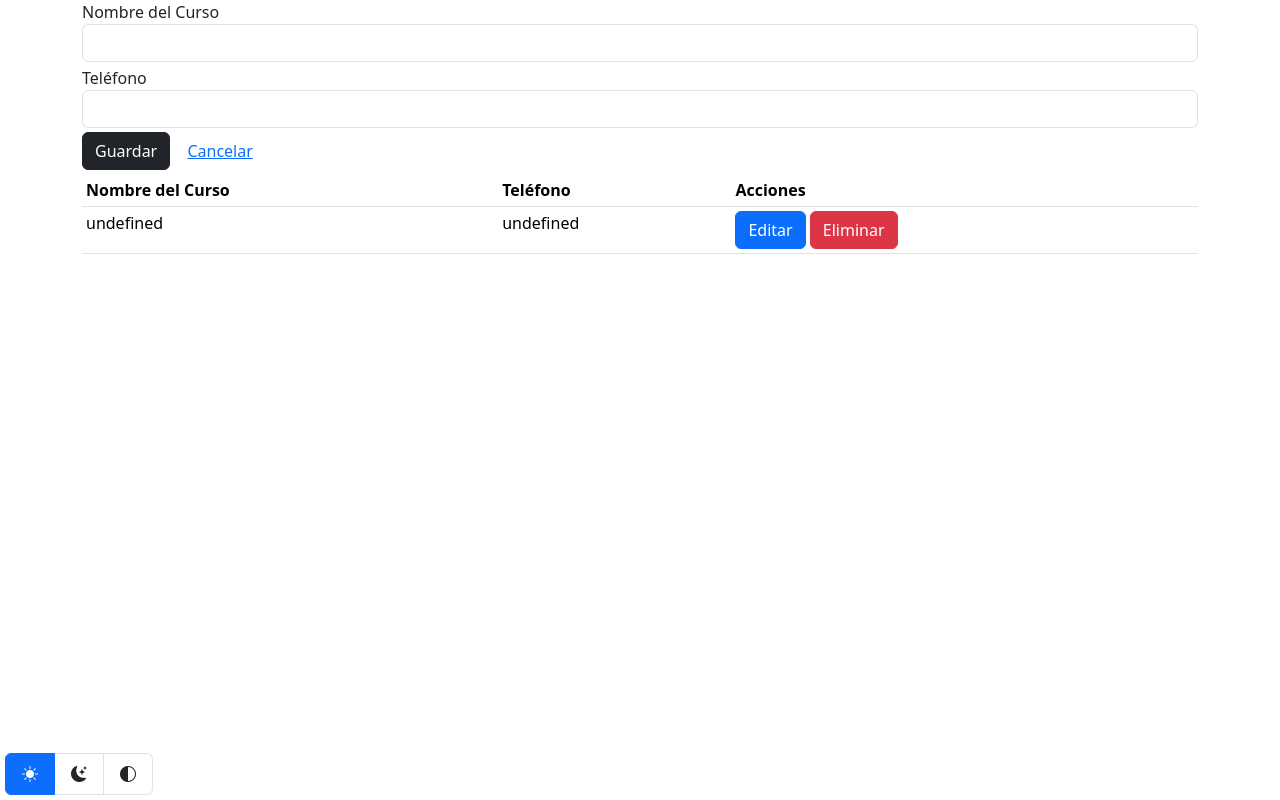
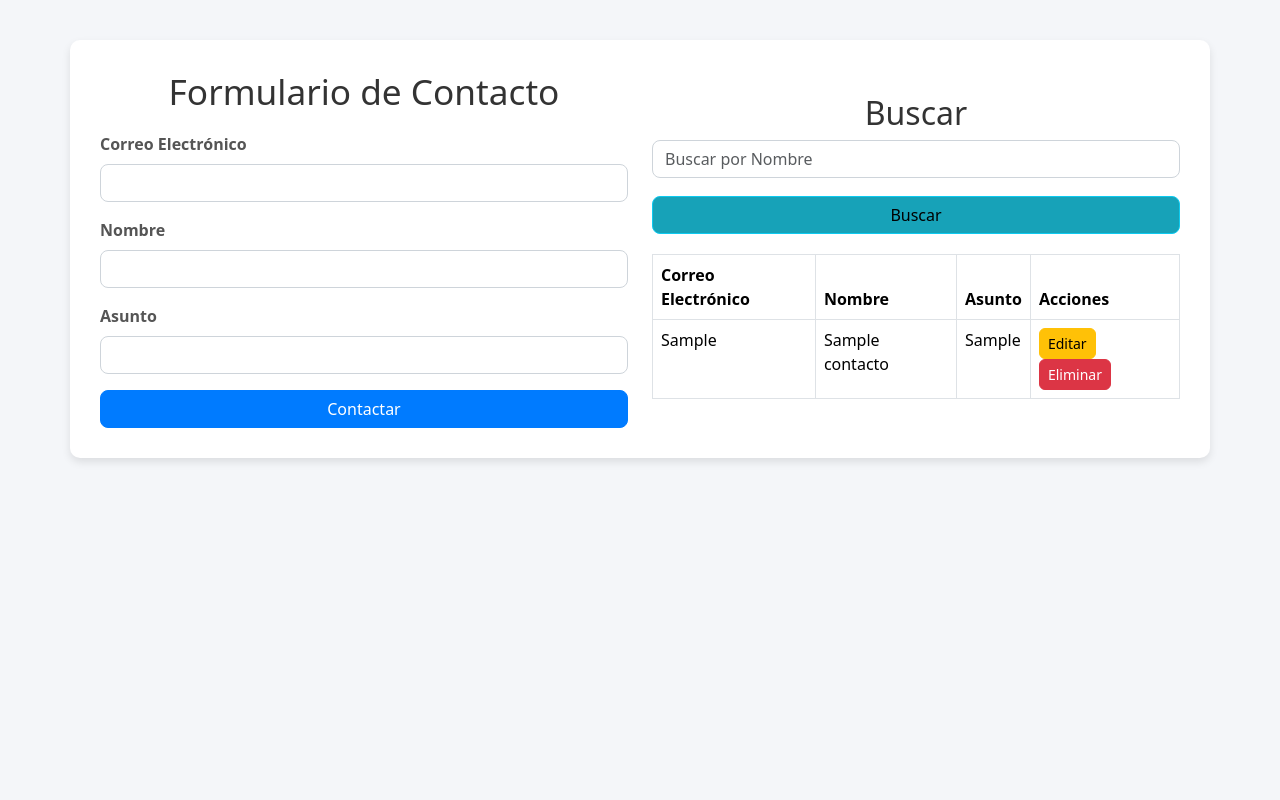
Before and after one commit to Saul941/Flask7B, a Flask app: page / in a window 1280 px wide. Run offline with Flask 3, Linux system fonts and the light colour scheme; tables that the repository leaves empty or names only in its code hold one stand-in row (values such as "Sample post"); some libraries are stand-ins or nearby versions.

Commit message:
Update app.html

```diff
--- a/templates/app.html
+++ b/templates/app.html
@@ -1,155 +1,244 @@
 <!DOCTYPE html>
 <html lang="es">
+
 <head>
     <meta charset="UTF-8">
     <meta name="viewport" content="width=device-width, initial-scale=1.0">
-    <link href="https://cdn.jsdelivr.net/npm/bootstrap@5.3.3/dist/css/bootstrap.min.css" rel="stylesheet" integrity="sha384-QWTKZyjpPEjISv5WaRU9OFeRpok6YctnYmDr5pNlyT2bRjXh0JMhjY6hW+ALEwIH" crossorigin="anonymous">
-    <script src="https://code.jquery.com/jquery-3.7.1.min.js" integrity="sha256-/JqT3SQfawRcv/BIHPThkBvs0OEvtFFmqPF/lYI/Cxo=" crossorigin="anonymous"></script>
-    <script src="https://js.pusher.com/8.2.0/pusher.min.js"></script>
-    <title>Inscripción a Curso</title>
+    <title>Contacto</title>
+    <script src="https://js.pusher.com/7.2/pusher.min.js"></script>
+    <link href="https://cdn.jsdelivr.net/npm/bootstrap@5.3.3/dist/css/bootstrap.min.css" rel="stylesheet">
+    <script src="https://code.jquery.com/jquery-3.7.1.min.js"></script>
+    <script src="https://cdnjs.cloudflare.com/ajax/libs/jquery-validate/1.19.5/jquery.validate.min.js"></script>
+    <style>
+        body {
+            background-color: #f4f6f9;
+        }
+
+        .container {
+            background-color: white;
+            border-radius: 10px;
+            padding: 30px;
+            box-shadow: 0 4px 8px rgba(0, 0, 0, 0.1);
+            margin-top: 40px;
+        }
+
+        h1 {
+            font-size: 2.2rem;
+            color: #333;
+            text-align: center;
+            margin-bottom: 20px;
+        }
+
+        .form-label {
+            font-weight: bold;
+            color: #555;
+        }
+
+        .form-control {
+            border-radius: 8px;
+            border-color: #ced4da;
+        }
+
+        .btn-primary {
+            background-color: #007bff;
+            border-color: #007bff;
+            border-radius: 8px;
+            width: 100%;
+        }
+
+        .btn-primary:hover {
+            background-color: #0056b3;
+        }
+
+        .btn-info {
+            background-color: #17a2b8;
+            border-radius: 8px;
+            width: 100%;
+        }
+
+        .btn-info:hover {
+            background-color: #117a8b;
+        }
+
+        table {
+            margin-top: 20px;
+        }
+
+        th {
+            background-color: #007bff;
+            color: white;
+        }
+
+        td,
+        th {
+            padding: 12px;
+            text-align: left;
+        }
+
+        .btn-warning {
+            border-radius: 6px;
+        }
+
+        .btn-danger {
+            border-radius: 6px;
+        }
+
+        #searchInput {
+            border-radius: 8px;
+            margin-bottom: 10px;
+        }
+    </style>
 </head>
+
 <body>
     <div class="container">
-        <form id="frmCursos" method="post">
-            <input type="hidden" id="id" name="id">
-            <div class="mb-1">
-                <label for="Nombre_Curso">Nombre del Curso</label>
-                <input type="text" id="Nombre_Curso" name="Nombre_Curso" class="form-control">
+        <div class="row">
+            <div class="col-md-6">
+                <h1>Formulario de Contacto</h1>
+                <form id="frmContacto" action="/contacto" method="POST">
+                    <input type="hidden" id="id_contacto" name="id_contacto">
+                    <div class="mb-3">
+                        <label for="email" class="form-label">Correo Electrónico</label>
+                        <input type="email" class="form-control" id="email" name="email" required minlength="5" maxlength="50">
                     </div>
-            <div class="mb-1">
-                <label for="Telefono">Teléfono</label>
-                <input type="number" id="Telefono" name="Telefono" class="form-control">
+                    <div class="mb-3">
+                        <label for="nombre" class="form-label">Nombre</label>
+                        <input type="text" class="form-control" id="nombre" name="nombre" required minlength="10" maxlength="50">
                     </div>
-            <div class="mb-1">
-                <button id="guardar" name="guardar" class="btn btn-dark">Guardar</button>
-                <button type="reset" id="cancelar" name="cancelar" class="btn btn-link">Cancelar</button>
+                    <div class="mb-3">
+                        <label for="asunto" class="form-label">Asunto</label>
+                        <input type="text" class="form-control" id="asunto" name="asunto" required minlength="10" maxlength="50">
                     </div>
+                    <button type="submit" class="btn btn-primary" id="submitButton">Contactar</button>
                 </form>
-        <table class="table table-sm">
+            </div>
+
+            <div class="col-md-6 mt-4">
+                <h2 style="text-align: center; color: #333;">Buscar</h2>
+                <div class="mb-3">
+                    <input type="text" class="form-control" id="searchInput" placeholder="Buscar por Nombre">
+                    <button id="searchButton" class="btn btn-info mt-2">Buscar</button>
+                </div>
+                <table class="table table-hover table-bordered">
                     <thead>
                         <tr>
-                    <th>Nombre del Curso</th>
-                    <th>Teléfono</th>
+                            <th>Correo Electrónico</th>
+                            <th>Nombre</th>
+                            <th>Asunto</th>
                             <th>Acciones</th>
                         </tr>
                     </thead>
-            <tbody id="tbodyCursos"></tbody>
+                    <tbody id="tbodyLog"></tbody>
                 </table>
             </div>
-
-    <script src="https://cdn.jsdelivr.net/npm/bootstrap@5.3.3/dist/js/bootstrap.bundle.min.js" integrity="sha384-YvpcrYf0tY3lHB60NNkmXc5s9fDVZLESaAA55NDzOxhy9GkcIdslK1eN7N6jIeHz" crossorigin="anonymous"></script>
-    <link rel="stylesheet" href="https://cdn.jsdelivr.net/npm/bootstrap-icons@1.11.3/font/bootstrap-icons.min.css">
-
-    <!-- Tema flotante -->
-    <div class="app-float-button bg-body" style="z-index: 3; position: fixed; bottom: 5px; left: 5px; cursor: pointer;">
-        <ul class="list-group list-group-horizontal">
-            <li class="list-group-item" data-bs-theme-value="light"><i class="bi bi-sun-fill"></i></li>
-            <li class="list-group-item" data-bs-theme-value="dark"><i class="bi bi-moon-stars-fill"></i></li>
-            <li class="list-group-item" data-bs-theme-value="auto"><i class="bi bi-circle-half"></i></li>
-        </ul>
+        </div>
     </div>
 
     <script>
-        var bootstrapTheme = localStorage.getItem("theme");
-
-        function getPreferredTheme() {
-            if (bootstrapTheme) {
-                return bootstrapTheme;
+        $(document).ready(function () {
+            $("#frmContacto").validate({
+                rules: {
+                    email: {
+                        required: true,
+                        email: true,
+                        minlength: 5,
+                        maxlength: 50
+                    },
+                    nombre: {
+                        required: true,
+                        minlength: 10,
+                        maxlength: 50,
+                        lettersonly: true
+                    },
+                    asunto: {
+                        required: true,
+                        minlength: 10,
+                        maxlength: 50
                     }
-            return window.matchMedia("(prefers-color-scheme: dark)").matches ? "dark" : "light";
+                },
+                messages: {
+                    email: {
+                        required: "Por favor, introduce tu correo electrónico.",
+                        email: "Por favor, introduce una dirección de correo válida.",
+                        minlength: "El correo debe tener al menos 5 caracteres.",
+                        maxlength: "El correo no puede tener más de 50 caracteres."
+                    },
+                    nombre: {
+                        required: "Por favor, introduce tu nombre.",
+                        minlength: "El nombre debe tener al menos 10 caracteres.",
+                        maxlength: "El nombre no puede tener más de 50 caracteres.",
+                        lettersonly: "El nombre solo debe contener letras."
+                    },
+                    asunto: {
+                        required: "Por favor, introduce el asunto.",
+                        minlength: "El asunto debe tener al menos 10 caracteres.",
+                        maxlength: "El asunto no puede tener más de 50 caracteres."
                     }
-
-        function setTheme(theme) {
-            if (theme === "auto" && window.matchMedia("(prefers-color-scheme: dark)").matches) {
-                document.documentElement.setAttribute("data-bs-theme", "dark");
-            } else {
-                document.documentElement.setAttribute("data-bs-theme", (theme === "auto" ? "light" : theme));
-            }
-        }
-
-        function showActiveTheme(theme) {
-            $("[data-bs-theme-value]").removeClass("bg-primary text-white active");
-            $(`[data-bs-theme-value="${theme}"]`).addClass("bg-primary text-white active");
-        }
-
-        $(document).on("click", '[data-bs-theme-value]', function () {
-            const theme = this.getAttribute("data-bs-theme-value");
-            localStorage.setItem("theme", theme);
-            setTheme(theme);
-            showActiveTheme(theme);
-        });
-
-        window.matchMedia("(prefers-color-scheme: dark)").addEventListener("change", function () {
-            if (bootstrapTheme !== "light" && bootstrapTheme !== "dark") {
-                setTheme(getPreferredTheme());
                 }
             });
 
-        document.addEventListener("DOMContentLoaded", function () {
-            setTheme(bootstrapTheme);
-            showActiveTheme(getPreferredTheme());
-        });
-    </script>
+            $.validator.addMethod("lettersonly", function (value, element) {
+                return this.optional(element) || /^[a-zA-Z\s]+$/.test(value);
+            }, "Por favor, introduce solo letras.");
 
-    <script>
-        window.addEventListener("load", function () {
-            function buscar() {
-                $.get("/buscar", function (respuesta) {
-                    $("#tbodyCursos").html("");
-                    respuesta.forEach(function (Cursos) {
-                        $("#tbodyCursos").append(`<tr>
-                            <td>${Cursos["Nombre_Curso"]}</td>
-                            <td>${Cursos["Telefono"]}</td>
+            function buscar(term = "") {
+                $.get("/buscar", { q: term }, function (respuesta) {
+                    $("#tbodyLog").html("");
+
+                    for (var x in respuesta) {
+                        var registro = respuesta[x];
+                        $("#tbodyLog").append(`<tr>
+                            <td>${registro.Correo_Electronico}</td>
+                            <td>${registro.Nombre}</td>
+                            <td>${registro.Asunto}</td>
                             <td>
-                                <button class="btn btn-primary btn-editar" data-id="${Cursos["Id_Cursos"]}">Editar</button>
-                                <button class="btn btn-danger btn-eliminar" data-id="${Cursos["Id_Cursos"]}">Eliminar</button>
+                                <button class="btn btn-warning btn-sm" onclick="editar(${registro.Id_Contacto}, '${registro.Correo_Electronico}', '${registro.Nombre}', '${registro.Asunto}')">Editar</button>
+                                <button class="btn btn-danger btn-sm" onclick="eliminar(${registro.Id_Contacto})">Eliminar</button>
                             </td>
                         </tr>`);
-                    });
+                    }
                 });
             }
 
             buscar();
 
-            $(document).on("click", ".btn-editar", function () {
-                var id = $(this).attr("data-id");
-                $.get("/editar", { id: id }, function (respuesta) {
-                    var Cursos = respuesta[0];
-                    $("#id").val(Cursos["Id_Cursos"]).trigger("focus");
-                    $("#Nombre_Curso").val(Cursos["Nombre_Curso"]);
-                    $("#Telefono").val(Cursos["Telefono"]);
-                });
+            $("#searchButton").click(function () {
+                var searchTerm = $("#searchInput").val().trim();
+                buscar(searchTerm);
             });
 
-            $(document).on("click", ".btn-eliminar", function () {
-                if (!confirm("¿Quieres eliminar este registro?")) {
-                    return;
+            window.eliminar = function (id) {
+                if (confirm("¿Estás seguro de que deseas eliminar este registro?")) {
+                    $.post("/eliminar_contacto", { id: id }, function (result) {
+                        alert("Contacto eliminado correctamente.");
+                        buscar();
+                    }).fail(function (err) {
+                        alert("Error al eliminar el registro.");
+                    });
                 }
-                var id = $(this).attr("data-id");
-                $.post("/eliminar", { id: id }, function () {
-                    buscar(); // Actualiza la lista después de eliminar
-                });
+            };
+
+            window.editar = function (id, correo, nombre, asunto) {
+                $("#id_contacto").val(id);
+                $("#email").val(correo);
+                $("#nombre").val(nombre);
+                $("#asunto").val(asunto);
+
+                $("#submitButton").text("Actualizar");
+            };
+
+            Pusher.logToConsole = true;
+            var pusher = new Pusher('fe0a6fda0635d4db01ce', {
+                cluster: 'us2'
             });
 
-            $("#frmCursos").submit(function (event) {
-                event.preventDefault();
-                $.post("/guardar", $(this).serialize(), function () {
-                    $("#frmCursos").get(0).reset();
-                    buscar(); // Actualiza la lista después de guardar
-                });
-            }).on("reset", function () {
-                $("#id").val("");
-            });
-
-            var pusher = new Pusher('ab077c6305428af0579b', {
-                cluster: 'mt1'
-            });
-
-            var channel = pusher.subscribe("canalRegistrosInscripcionCursos");
-            channel.bind("registroInscripcionCursos", function () {
-                buscar(); // Actualiza la lista cuando se recibe el evento
+            var channel = pusher.subscribe("registrosTiempoReal");
+            channel.bind("registroTiempoReal", function (mensaje) {
+                console.log("Mensaje recibido:", mensaje);
+                buscar();
             });
         });
     </script>
+    <script src="https://cdn.jsdelivr.net/npm/bootstrap@5.3.3/dist/js/bootstrap.bundle.min.js"></script>
 </body>
 </html>
```
Lines whose indentation alone changed are shown as unchanged.
